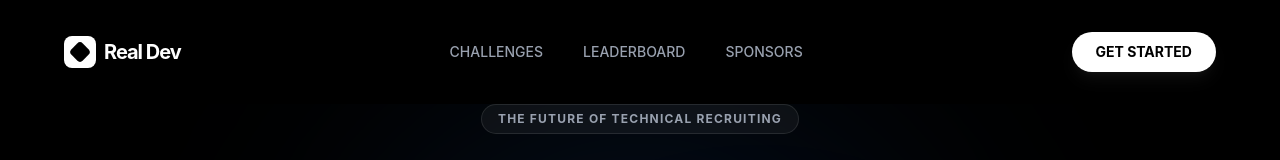
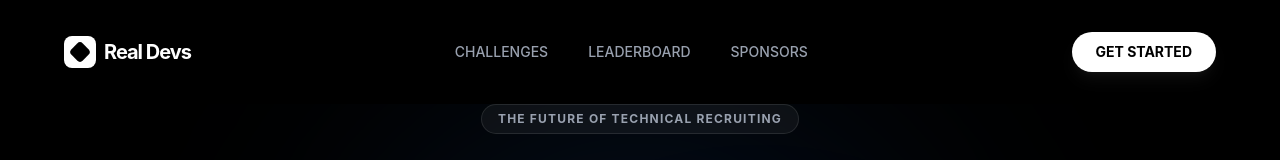
Before and after one commit to Rohith2125/Real-devs, a React (Vite) app in the folder frontend/: page / in a window 1280 px wide. Shown: the top 160 px of the page. Built offline with nearby package versions, Linux system fonts and the light colour scheme; no server answers.

Commit message:
Updated Landing Page UI

```diff
--- a/frontend/src/pages/LandingPage.jsx
+++ b/frontend/src/pages/LandingPage.jsx
@@ -11,7 +11,7 @@ const LandingPage = () => {
           <div className="w-8 h-8 bg-white rounded-lg flex items-center justify-center">
             <div className="w-4 h-4 bg-black rounded-sm rotate-45"></div>
           </div>
-          <h1 className="text-xl font-bold tracking-tighter">Real Dev</h1>
+          <h1 className="text-xl font-bold tracking-tighter">Real Devs</h1>
         </div>
 
         <div className="hidden md:flex gap-10 text-sm font-medium text-gray-400">
```
